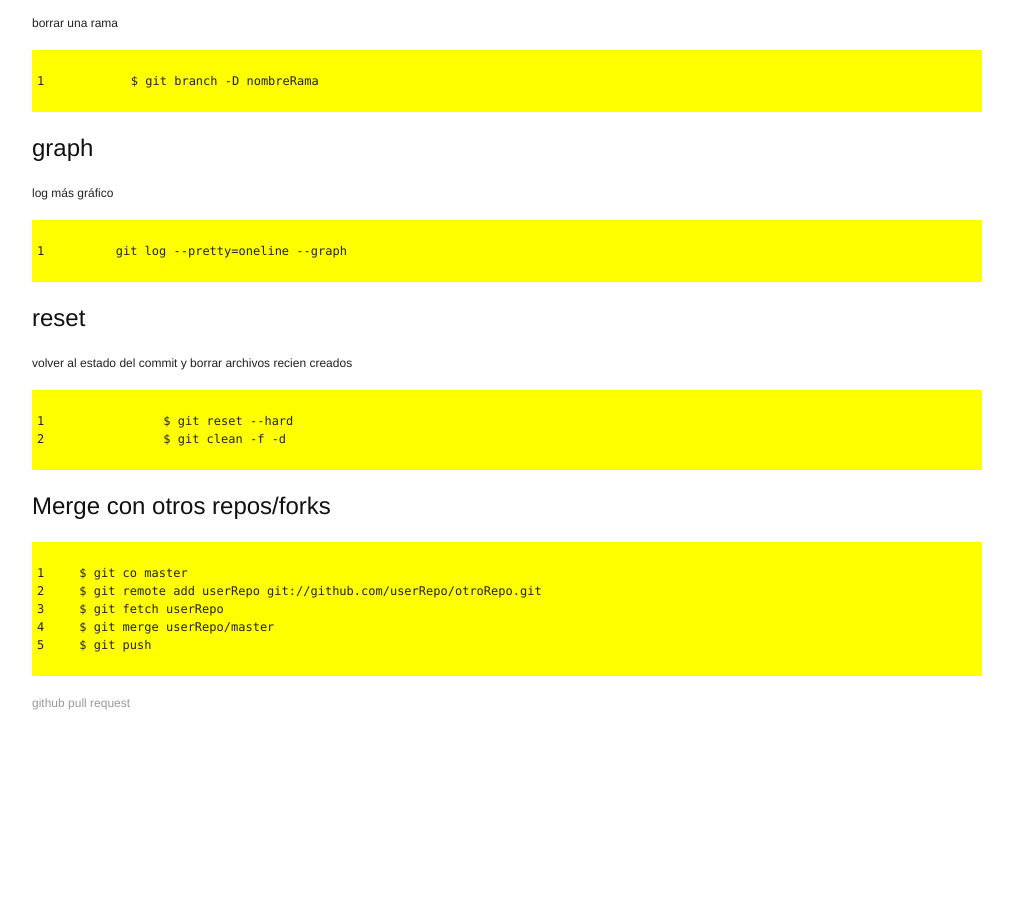
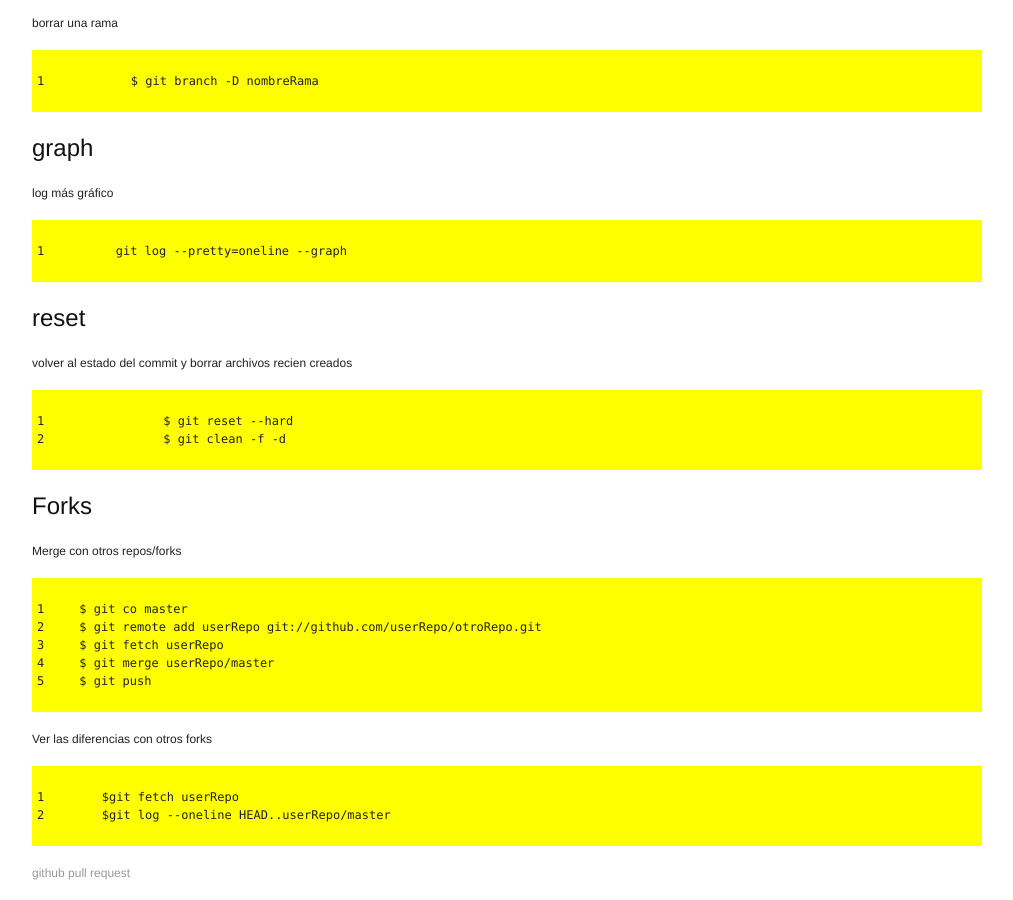
Before and after one commit to juanpabloaj/juanpabloaj.github.com, a Jekyll site: the page built from wiki/git.md, in a window 1280 px wide and 900 px high, scrolled down 1846 px. Shown: the whole window, without its empty margins (133-1146 px from the left). Built offline with Jekyll 4.4.1, drawn with Linux system fonts in a browser that asks for light colours; Markdown is read by kramdown in place of the engine named in the settings; before the commit the page ends 2576 px from its top, so only the background shows below that.

Commit message:
git :diferencias con otros forks

```diff
--- a/wiki/git.md
+++ b/wiki/git.md
@@ -84,7 +84,9 @@ volver al estado del commit y borrar archivos recien creados
 	$ git reset --hard
 	$ git clean -f -d
 
-## Merge con otros repos/forks
+## Forks
+
+Merge con otros repos/forks
 
 	$ git co master
 	$ git remote add userRepo git://github.com/userRepo/otroRepo.git
@@ -92,5 +94,10 @@ volver al estado del commit y borrar archivos recien creados
 	$ git merge userRepo/master
 	$ git push
 
+Ver las diferencias con otros forks
+
+	$git fetch userRepo
+	$git log --oneline HEAD..userRepo/master
+
 [github pull request](http://help.github.com/send-pull-requests/)
 {:enlaces}
```
